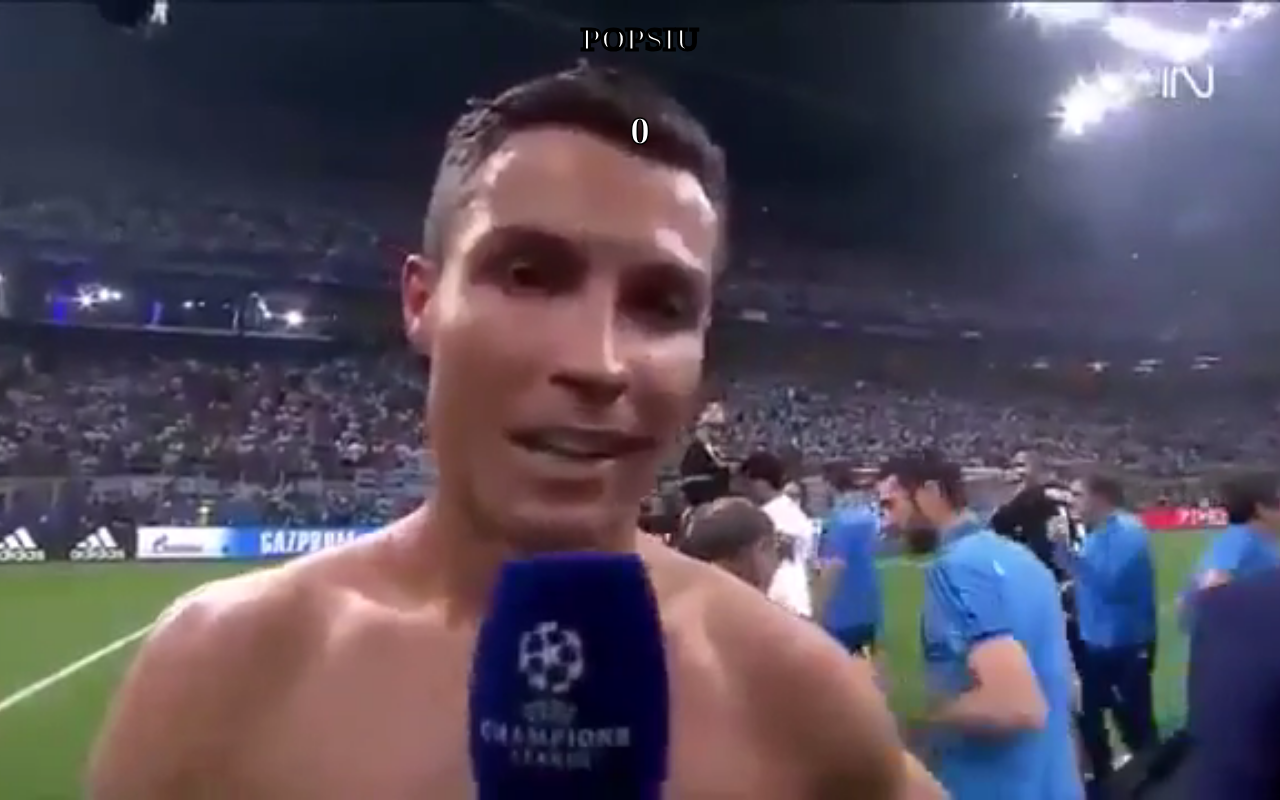
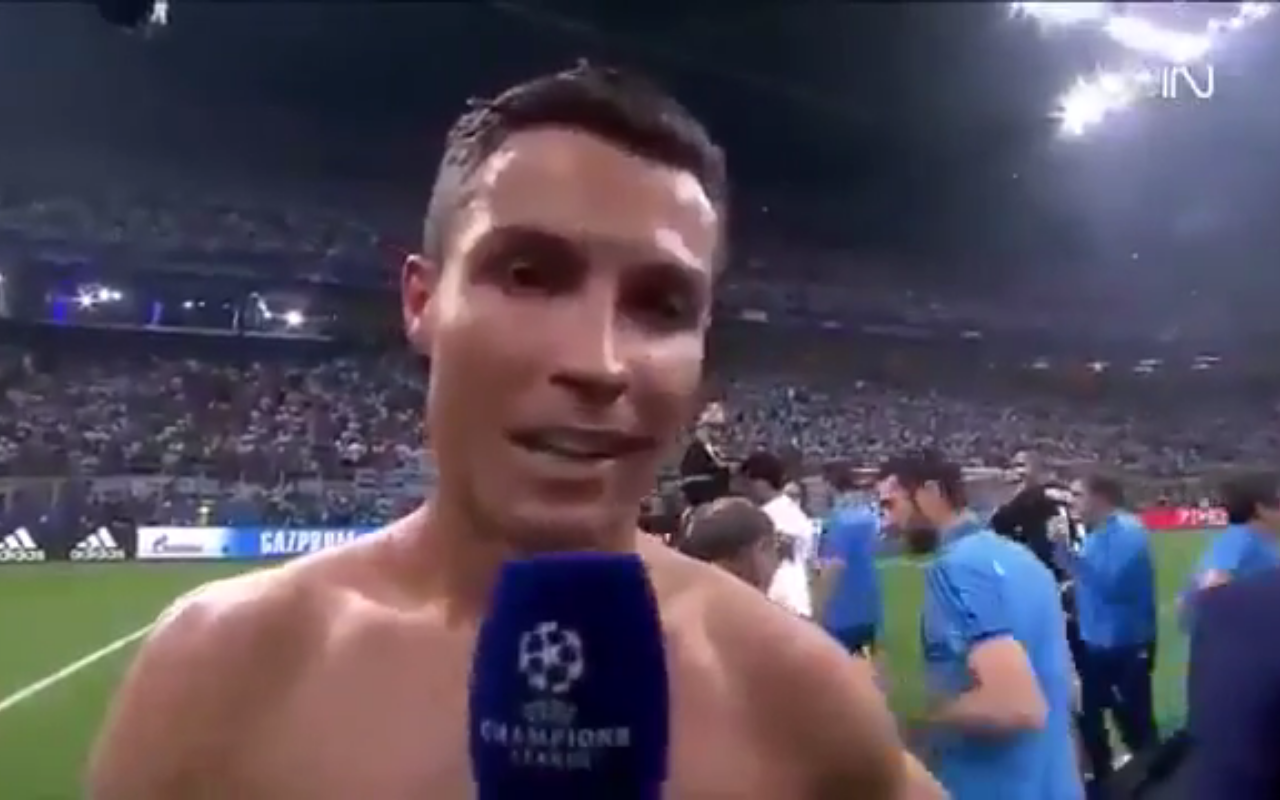
Before and after one commit to SegoGithub/popsiu, a Next.js app: page / in a window 1280 px wide. Built offline with nearby package versions, Linux system fonts and the light colour scheme.

Commit message:
add analytics and remove unnecessary css

```diff
--- a/pages/index.js
+++ b/pages/index.js
@@ -8,21 +8,26 @@ export default function Home() {
   return (
     <>
       <Head>
-        <title>Home</title>
+        <title>POPSIU</title>
+        <meta name="description" content="popsiu siu siu siu" />
         <link rel="icon" href="/favicon.ico" />
         <link rel="preconnect" href="https://fonts.googleapis.com" />
         <link rel="preconnect" href="https://fonts.gstatic.com" crossOrigin="true" />
         <link href="https://fonts.googleapis.com/css2?family=Nunito:wght@400;600;900&display=swap" rel="stylesheet" />
+        <script data-goatcounter="https://sego-siu.goatcounter.com/count" async src="//gc.zgo.at/count.js"></script>
       </Head>
+      <noscript>
+        <img src="https://sego-siu.goatcounter.com/count?p=/" />
+      </noscript>
       <main className="home-header">
         <div id="btn">
           <Image id="s" src={s} layout="fill" objectFit="cover" quality={100} />
           <Image id="si" src={si} layout="fill" objectFit="cover" quality={100} />
         </div>
         <div className="center">
-          <div className="zindex center">
-            <h1 className="font-nunito font-black text-8xl white thickborder">POPSIU</h1>
-            <h1 id="count" className="font-nunito font-black white count">0</h1>
+          <div className="z-10 center">
+            <h1 className="font-nunito font-black text-8xl text-white thickborder">POPSIU</h1>
+            <h1 id="count" className="font-nunito font-black text-white count">0</h1>
           </div>
         </div>
       </main>
--- a/styles/globals.css
+++ b/styles/globals.css
@@ -2,8 +2,6 @@ html,
 body {
   padding: 0;
   margin: 0;
-  /* font-family: -apple-system, BlinkMacSystemFont, Segoe UI, Roboto, Oxygen,
-    Ubuntu, Cantarell, Fira Sans, Droid Sans, Helvetica Neue, sans-serif; */
 }
 
 .home-header {
@@ -19,10 +17,6 @@ body {
   place-items: center;
 }
 
-.white {
-  color: #fff;
-}
-
 .thickborder {
   -webkit-text-stroke-width: 3px;
   -webkit-text-stroke-color: #000;
@@ -34,15 +28,6 @@ body {
   -webkit-text-stroke-color: #000;
 }
 
-.zindex {
-  z-index: 1;
-}
-
-a {
-  color: inherit;
-  text-decoration: none;
-}
-
 * {
   box-sizing: border-box;
 }
```
